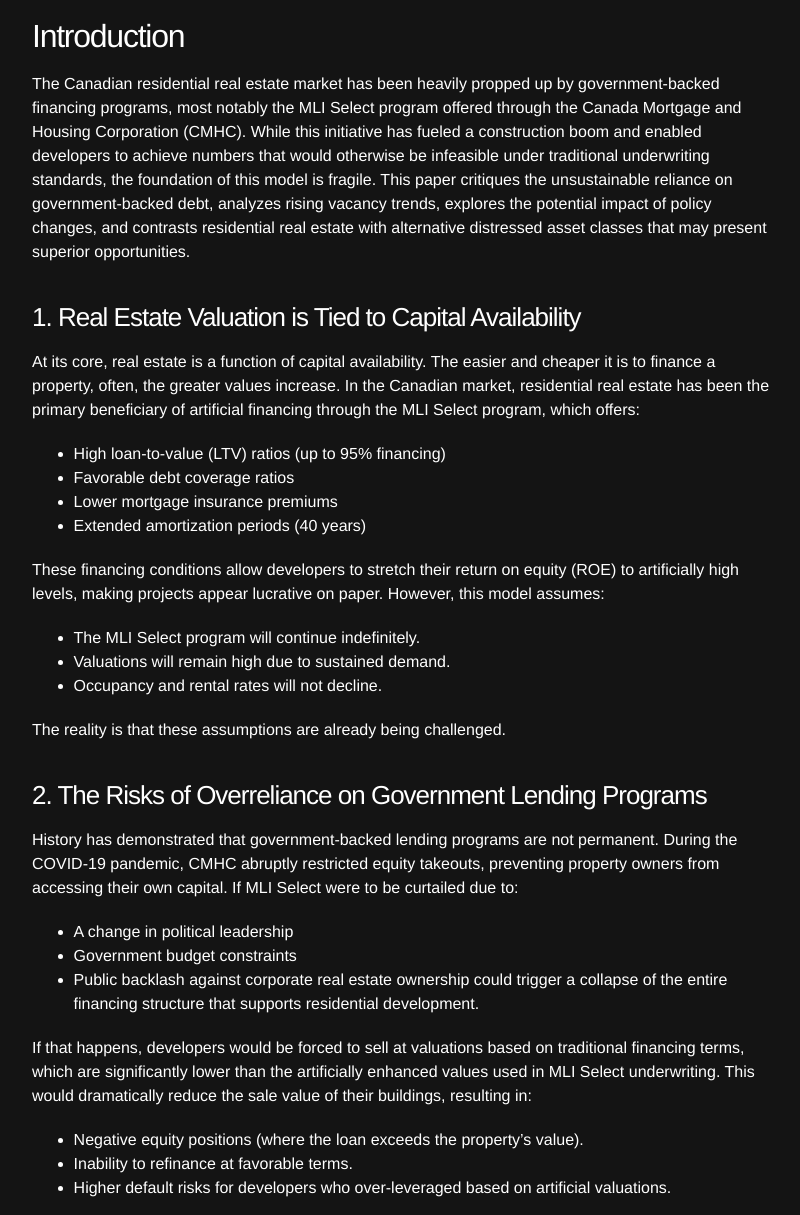
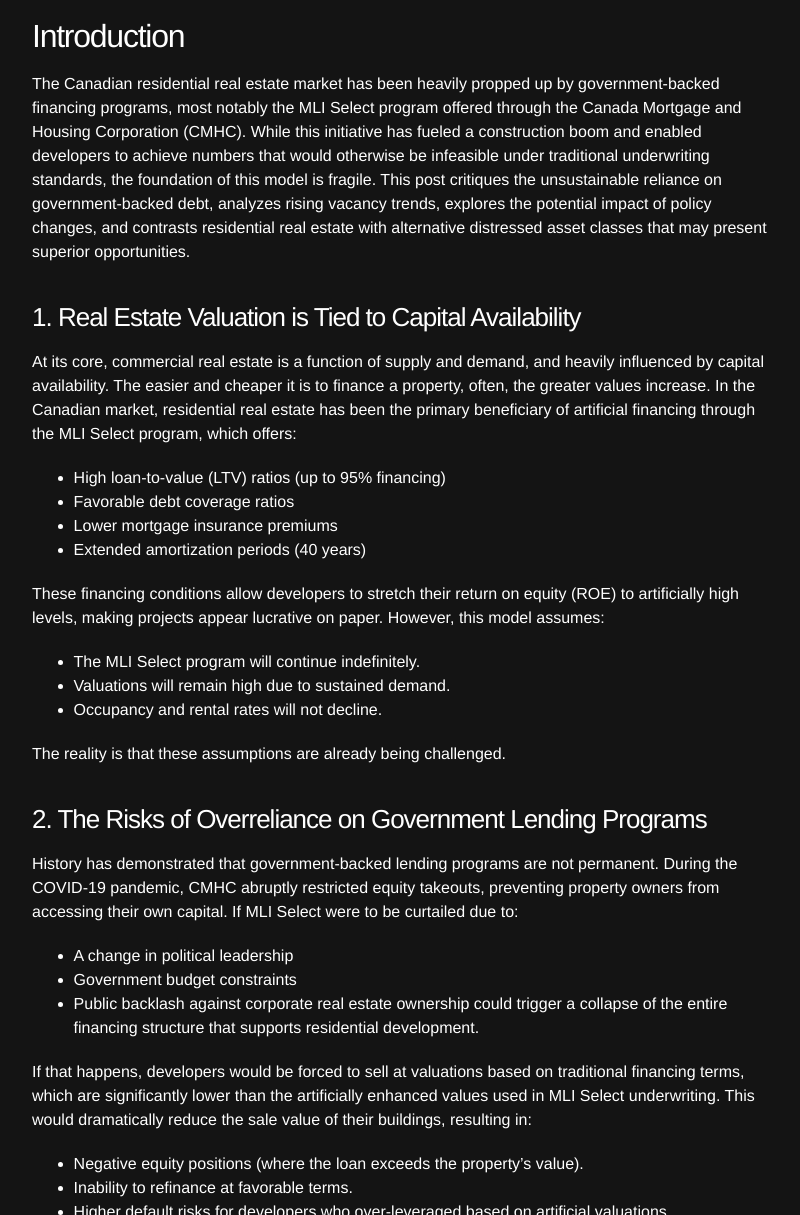
Before and after one commit to spenriche/spenriche.github.io, a Jekyll site: the page built from _posts/2025-2-11-mli.md, in a window 1280 px wide and 1400 px high, scrolled down 367 px. Shown: the part 185-1400 px from the top of the window, without its empty margins (238-1038 px from the left). Built offline with Jekyll 4.4.1, drawn with Linux system fonts in a browser that asks for light colours; some of the changed text lies outside the part shown.

Commit message:
continuing transfer posts

```diff
--- a/_posts/2025-2-11-mli.md
+++ b/_posts/2025-2-11-mli.md
@@ -8,11 +8,11 @@ date: 2025-2-11
 
 ## Introduction
 
-The Canadian residential real estate market has been heavily propped up by government-backed financing programs, most notably the MLI Select program offered through the Canada Mortgage and Housing Corporation (CMHC). While this initiative has fueled a construction boom and enabled developers to achieve numbers that would otherwise be infeasible under traditional underwriting standards, the foundation of this model is fragile. This paper critiques the unsustainable reliance on government-backed debt, analyzes rising vacancy trends, explores the potential impact of policy changes, and contrasts residential real estate with alternative distressed asset classes that may present superior opportunities.
+The Canadian residential real estate market has been heavily propped up by government-backed financing programs, most notably the MLI Select program offered through the Canada Mortgage and Housing Corporation (CMHC). While this initiative has fueled a construction boom and enabled developers to achieve numbers that would otherwise be infeasible under traditional underwriting standards, the foundation of this model is fragile. This post critiques the unsustainable reliance on government-backed debt, analyzes rising vacancy trends, explores the potential impact of policy changes, and contrasts residential real estate with alternative distressed asset classes that may present superior opportunities.
 
 ### 1. Real Estate Valuation is Tied to Capital Availability
 
-At its core, real estate is a function of capital availability. The easier and cheaper it is to finance a property, often, the greater values increase. In the Canadian market, residential real estate has been the primary beneficiary of artificial financing through the MLI Select program, which offers:
+At its core, commercial real estate is a function of supply and demand, and heavily influenced by capital availability. The easier and cheaper it is to finance a property, often, the greater values increase. In the Canadian market, residential real estate has been the primary beneficiary of artificial financing through the MLI Select program, which offers:
  - High loan-to-value (LTV) ratios (up to 95% financing)
  - Favorable debt coverage ratios
  - Lower mortgage insurance premiums
@@ -105,7 +105,9 @@ Buying when the market sits at 1% vacancy carries too much risk, as there's only
 
 ### Contrarian Investing: Finding Opportunity in What Banks Fear
 
-One of the most powerful ways to build a winning real estate investment strategy is to consistently go against the prevailing sentiment of the banks. When financial institutions deem an asset class "unfinanceable," it often signals an opportunity for those with liquidity and strategic foresight. This concept has played out repeatedly across history: retail properties were left for dead during COVID-19, multifamily was shunned after the 2008 crisis, and today, offices are facing a similar fate. Yet, in each case, those who acquired assets at the point of peak distress saw the greatest returns when capital inevitably returned to the sector.
+One of the most powerful ways to build a winning real estate investment strategy is to consistently go against the prevailing sentiment of the banks. When financial institutions deem an asset class "unfinanceable," it often signals an opportunity for those with liquidity and strategic foresight.
+
+This concept has played out repeatedly across history: retail properties were left for dead during COVID-19, multifamily was shunned after the 2008 crisis, and today, offices are facing a similar fate. Yet, in each case, those who acquired assets at the point of peak distress saw the greatest returns when capital inevitably returned to the sector.
 
 **The Capital Availability Cycle: The Real Driver of Property Values**
 
```
Also changed, not shown: other parts of _posts/2025-2-11-mli.md (+1 -1 lines), _posts/2025-2-13-cpi.md (+3 -2 lines).
